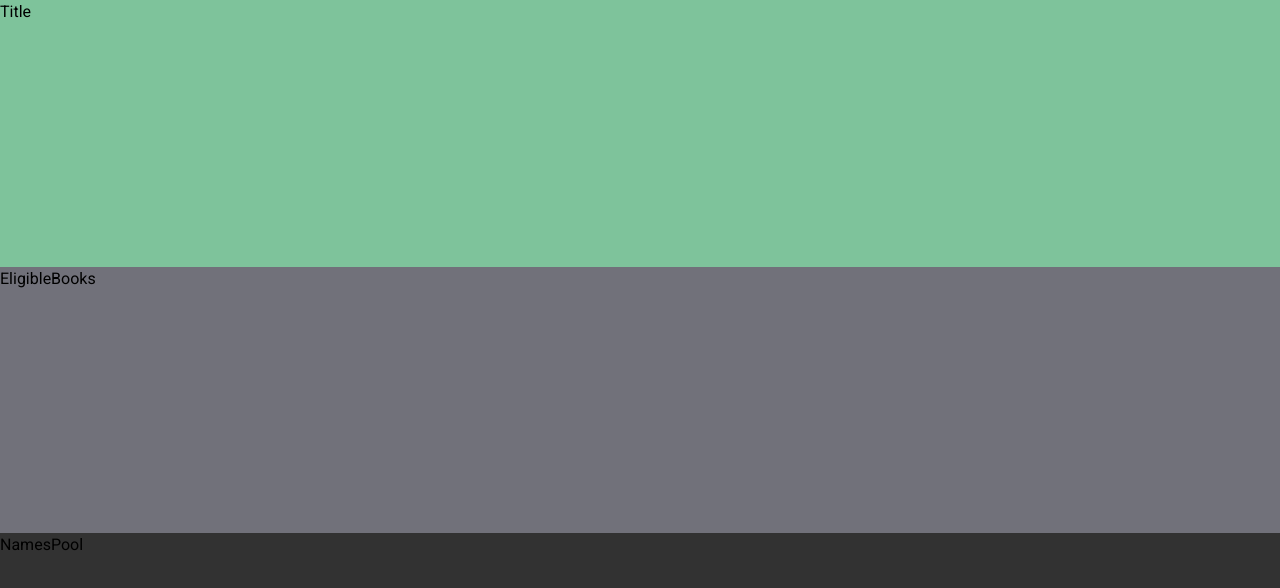
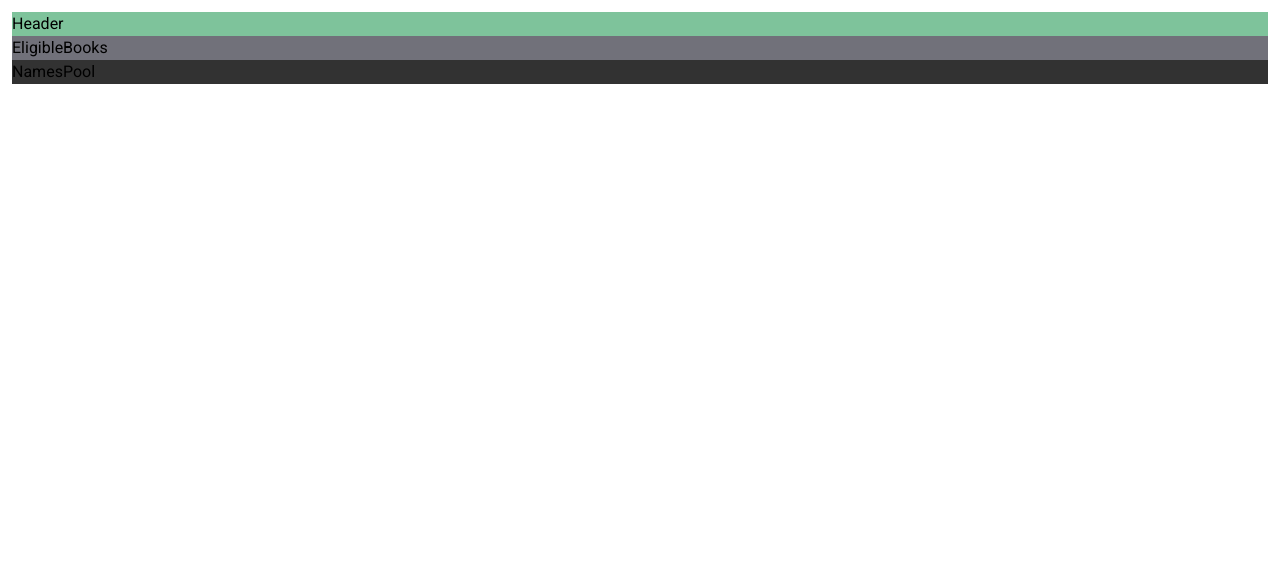
Before and after one commit to carolinaparisi/dom-app, a Next.js app: page / in a window 1280 px wide. Both pictures are taken after a click on the button "Get Started". Shown: the top 588 px of the page. Built offline with nearby package versions, Linux system fonts and the light colour scheme.

Commit message:
refactor: rename component's names

```diff
--- a/src/app/page.tsx
+++ b/src/app/page.tsx
@@ -7,9 +7,9 @@ import { useState } from 'react';
 import VotingPage from '@/components/VotingPage';
 
 export default function Home() {
-  const [isClicked, setClicked] = useState(false);
+  const [isRegistered, setIsRegistered] = useState(false);
 
-  return isClicked ? (
+  return isRegistered ? (
     <VotingPage />
   ) : (
     <div className="h-dvh">
@@ -18,11 +18,7 @@ export default function Home() {
       </div>
       <div className="flex h-1/2 flex-col justify-between p-5">
         <MainSection />
-        <Button
-          isClicked={isClicked}
-          setClicked={setClicked}
-          text="Get started"
-        />
+        <Button setIsRegistered={setIsRegistered} text="Get started" />
       </div>
     </div>
   );
--- a/src/components/Button.tsx
+++ b/src/components/Button.tsx
@@ -2,16 +2,15 @@ import { toPascalCase } from '@/utils/formatter';
 
 interface ButtonProps {
   text: string;
-  isClicked: boolean;
-  setClicked: (isClicked: boolean) => void;
+  setIsRegistered: (isRegistered: boolean) => void;
 }
 
-export default function Button({ text, setClicked, isClicked }: ButtonProps) {
+export default function Button({ text, setIsRegistered }: ButtonProps) {
   return (
     <button
       className="align-center flex w-full justify-center rounded-sm bg-primary py-4 text-black"
       onClick={() => {
-        setClicked(!isClicked);
+        setIsRegistered(true);
       }}
     >
       {toPascalCase(text)}
--- /dev/null
+++ b/src/components/Header.tsx
@@ -0,0 +1,3 @@
+export default function Header() {
+  return <h1>Header</h1>;
+}
--- a/src/components/Title.tsx
+++ /dev/null
@@ -1,3 +0,0 @@
-export default function Title() {
-  return <h1>Title</h1>;
-}
--- a/src/components/VotingPage.tsx
+++ b/src/components/VotingPage.tsx
@@ -1,17 +1,17 @@
 import EligibleBooks from './EligibleBooks';
 import NamesPool from './NamesPool';
-import Title from './Title';
+import Header from './Header';
 
 export default function VotingPage() {
   return (
-    <div className="h-dvh">
-      <div className="h-1/3 bg-primary">
-        <Title />
+    <div className="p-3">
+      <div className="bg-primary">
+        <Header />
       </div>
-      <div className="h-1/3 bg-gray">
+      <div className="bg-gray">
         <EligibleBooks />
       </div>
-      <div className="h-1/3 bg-black">
+      <div className="bg-black">
         <NamesPool />
       </div>
     </div>
```
